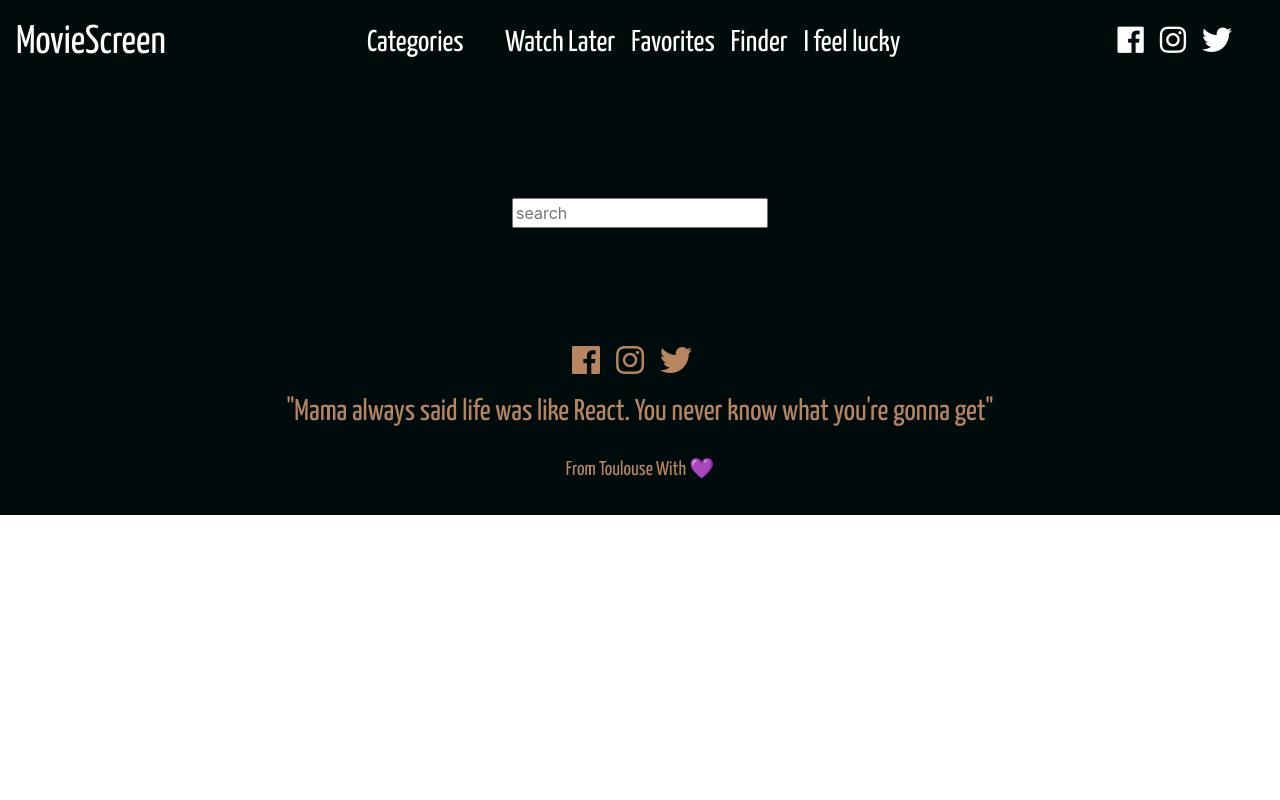
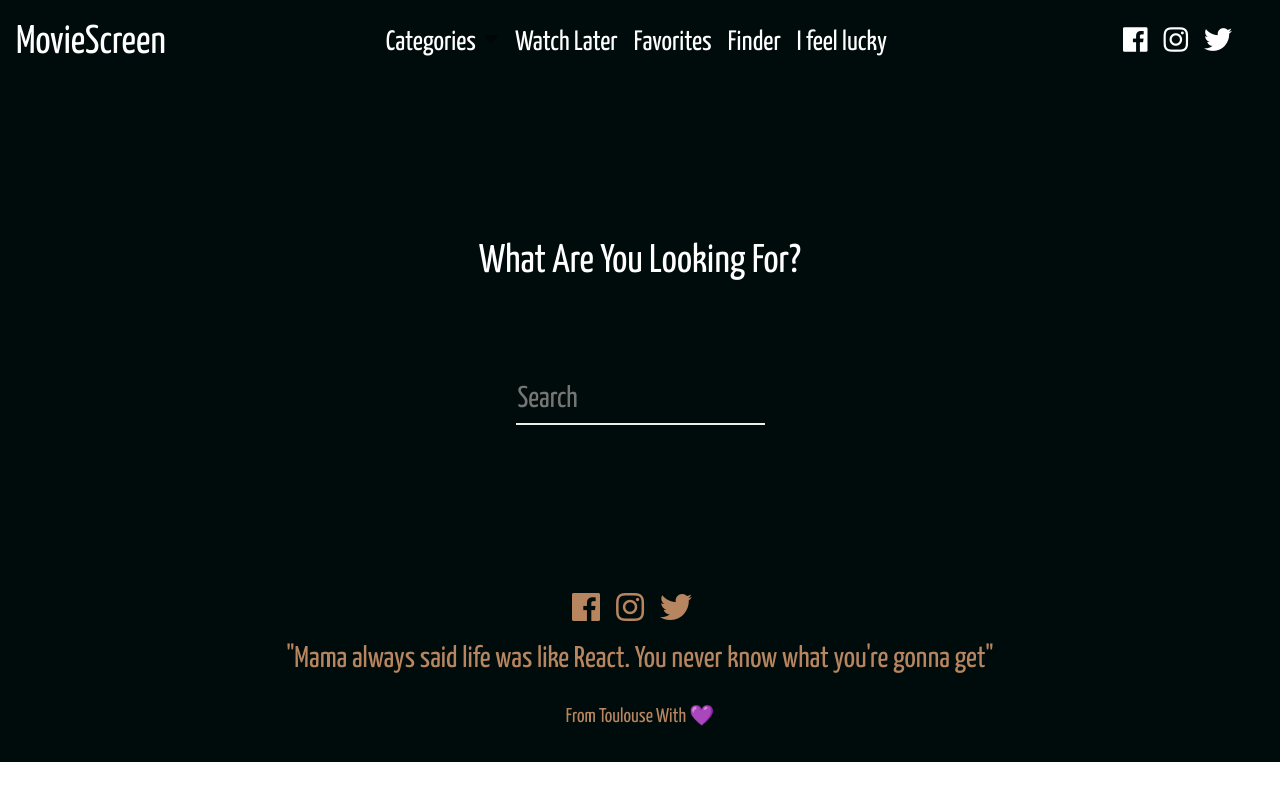
Before and after one commit to WildCodeSchool/toulouse-0219-js-moviescreen, a React (Create React App) app: page /search in a window 1280 px wide. Built offline with nearby package versions, Linux system fonts and the light colour scheme; a web font is replaced by a local one.

Commit message:
finish searchbar and correct error

```diff
--- a/src/App.css
+++ b/src/App.css
@@ -8,7 +8,7 @@
   display: flex;
   list-style-type: none;
   margin:  auto;
-  font-size: 30px;
+  font-size: 28px;
   font-family: 'Yanone Kaffeesatz', sans-serif;
 }
 
@@ -35,6 +35,15 @@ h2{
   font-size: 60px;
   font-family: 'Yanone Kaffeesatz', sans-serif;
 }
+
+h3 {
+  margin-top: 40px;
+  margin-bottom: 40px;
+  color: white;
+  font-size: 40px;
+  font-family: 'Yanone Kaffeesatz', sans-serif;
+}
+
 
 .cardimage, .posterfolio, .trendscol {
   border-radius: 15px;
@@ -122,6 +131,19 @@ overflow: auto;
 .videoplayer {
 margin-top: 100px;
 }
+
+/* Search */
+.searchbar {
+  border: none;
+  border-bottom: 2px solid var(--light-color);
+  background-color: transparent;
+  color: white;
+  font-family: 'Yanone Kaffeesatz', sans-serif;
+  font-size: 30px;
+  margin-bottom: 50px;
+  margin-top: 50px;
+}
+
 /* Footer */
 
 .footercontainer {
--- a/src/components/MovieDetails.js
+++ b/src/components/MovieDetails.js
@@ -79,9 +79,7 @@ class MovieDetails extends Component {
     axios.get(trailerurl)
       .then(response => response.data)
       .then(data => this.setState({
-        // if (!results) {return <h2>Sorry, No Trailer</h2>} return {
-        trailer: data.results.find(video => video.type === 'Trailer' || 'Clip' || 'Teaser' )
-      // }
+        trailer: data.results.find(video => video.type === 'Trailer' || 'Clip' || 'Teaser')
       }));
   }
 
@@ -94,7 +92,9 @@ class MovieDetails extends Component {
       <div className="row">
         <div className="container">
           <DetailsMovieCard {...this.state.movie} genres={this.state.genres} directing={this.state.directing} />
+          <h2>Reviews</h2>
           <Reviews reviews={this.state.reviews} />
+          <h2>Casting</h2>
           <CastingCard casting={this.state.casting} />
           <h2>Trailer</h2>
           <Player trailer={this.state.trailer} />
--- a/src/components/RandomPage.js
+++ b/src/components/RandomPage.js
@@ -23,7 +23,7 @@ class MovieGenerator extends React.Component {
 
   newMovie() {
     let pagesize = info.results.length;
-    let filesize = 358;
+    let filesize = 356;
     console.log(info.total_pages);
     let pageNumber = (Math.floor(Math.random() * filesize));
     let movieNumber = (Math.floor(Math.random() * pagesize));
@@ -32,12 +32,11 @@ class MovieGenerator extends React.Component {
       .then(data => this.setState({ title: data.results[movieNumber].title, poster_path: data.results[movieNumber].poster_path, id: data.results[movieNumber].id }));
   }
 
-
   render() {
     return (
       <div id="quote-box" className="">
         <Buttons handlenewMovie={this.newMovie} movieName={this.state.title} moviePoster={this.state.poster_path} movieId={this.state.id} />
-        <h2>You must Watch: </h2>
+        <h3>You must Watch: </h3>
         <Text movieName={this.state.title} moviePoster={this.state.poster_path} movieId={this.state.id} />
       </div>
     )
--- a/src/components/Search.js
+++ b/src/components/Search.js
@@ -1,13 +1,14 @@
 import React, { Component } from 'react';
-import { InputGroup, InputGroupAddon, Button, Input, Container, Row, Col } from 'reactstrap';
+import {
+ Form, FormGroup, Label, Input, Row, Col
+} from 'reactstrap';
+import axios from 'axios';
 import ResultMovie from './ResultMovie';
-import axios from 'axios';
 
 class Search extends Component {
   constructor(props) {
     super(props);
     this.state = {
-      query: '',
       results: []
     };
     this.getInfo = this.getInfo.bind(this);
@@ -17,11 +18,11 @@ class Search extends Component {
   getInfo(searchTerm) {
     axios.get(`https://api.themoviedb.org/3/search/movie?api_key=6839ebece0568da454bfdb445830df32&language=en-US&query=${searchTerm}&page=1&include_adult=true`)
       .then(response => response.data)
-      .then(data => this.setState({ results: data.results.slice(0, 30) }));
+      .then(data => this.setState({ results: data.results.slice(0, 50) }));
   }
 
   searchChangeHandler(event) {
-    let searchTerm = event.target.value;
+    const searchTerm = event.target.value;
     this.getInfo(searchTerm);
   }
 
@@ -29,13 +30,17 @@ class Search extends Component {
     return (
       <div>
         <form onSubmit={this.submitForm}>
+          <h3>What Are You Looking For?</h3>
           <input
-            type="text"
+            className="searchbar"
+            type="search"
+            placeholder="Search"
+            aria-label="Search"
             id="title"
             name="title"
-            placeholder="search"
             onChange={this.searchChangeHandler}
           />
+
 
         </form>
         <div className="container">
--- a/src/components/details/Casting.js
+++ b/src/components/details/Casting.js
@@ -27,11 +27,14 @@ class Casting extends React.Component {
   }
 
   render() {
+    const casting = this.props.casting;
+    if (!casting[0]) {
+      return (<h4>Sorry, No Cast Yet</h4>);
+    }
     return (
         <div className="container castingcontainer">
           <div className="row">
             <div className="col ml-4">
-              <h2>Casting</h2>
             </div>
           </div>
         <div className="card m-4 castinggroup">
--- a/src/components/details/DetailsMovieCard.js
+++ b/src/components/details/DetailsMovieCard.js
@@ -19,7 +19,6 @@ class DetailsMovieCard extends Component {
       overview,
       button1,
       button2,
-      director,
       release_date,
       status,
       video,
@@ -61,7 +60,8 @@ class DetailsMovieCard extends Component {
                 <p className="blush">
                   Directed by :
                   {' '}
-                  <span className="font-weight-bold white">{this.props.directing.name}</span>
+                  {!this.props.directing ? <span className="font-weight-bold white">Unknown</span> :
+                  <span className="font-weight-bold white">{this.props.directing.name}</span> }
                 </p>
                 <p className="blush">
                   Status :
--- a/src/components/details/Reviews.js
+++ b/src/components/details/Reviews.js
@@ -30,15 +30,11 @@ class Reviews extends React.Component {
   }
 
   render() {
+    const reviews = this.props.reviews;
+    if (!reviews[0]) {
+      return (<h4>Sorry, No Reviews Yet</h4>);
+    }
     return (
-      <div>
-        <div className="container reviewcard">
-          <div className="row reviewcard ">
-            <div className="col ml-4 reviewcard blush">
-              <h2>Reviews</h2>
-            </div>
-          </div>
-        </div>
       <div className="card reviewcard m-4">
         <Nav className="reviewcard" tabs>
           {this.props.reviews.map(({ author }, index) => (
@@ -64,7 +60,6 @@ class Reviews extends React.Component {
           ))}
         </TabContent>
       </div>
-      </div>
     );
   }
 }
--- a/src/components/details/Youtubeplayer.js
+++ b/src/components/details/Youtubeplayer.js
@@ -13,11 +13,10 @@ class Player extends React.Component {
       }
     };
 
-    const trailer = this.props.trailer.key;
+    const trailer = this.props.trailer;
     if (!trailer) {
-      return (<h3>Sorry, No Trailer</h3>)
+      return (<h4>Sorry, No Trailer Yet</h4>);
     }
-
     return (
       <YouTube
         className="videoplayer"
@@ -27,6 +26,7 @@ class Player extends React.Component {
       />
     );
   }
+
   _onReady(event) {
     // access to player in all event handlers via event.target
     event.target.pauseVideo();
```
Lines whose indentation alone changed are shown as unchanged.
